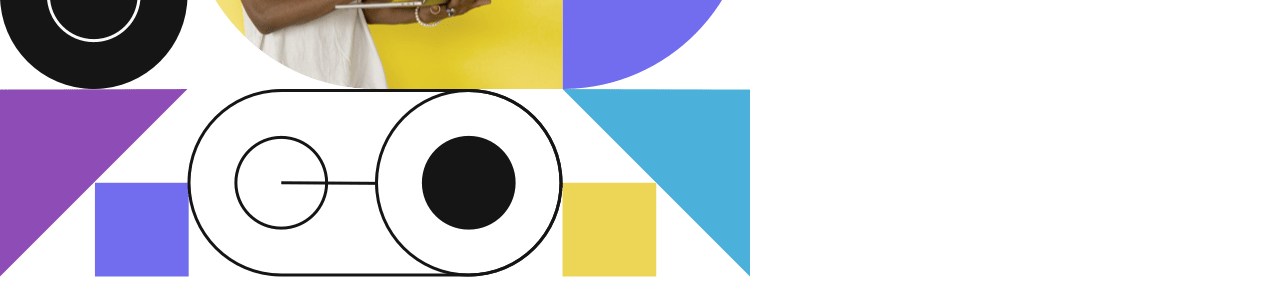
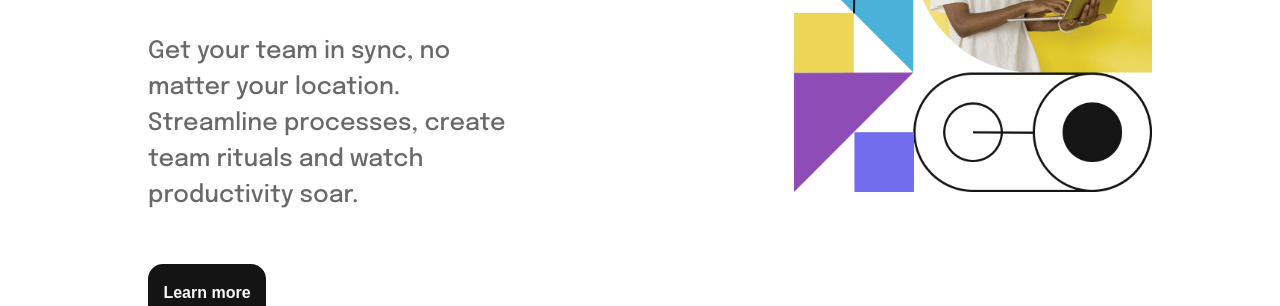
Before and after one commit to Ungrez/make-remote-work, a website with bundled scripts: page index.html in a window 1280 px wide. Shown: the part 381-687 px from the top of the page. Built offline with nearby package versions, Linux system fonts and the light colour scheme.

Commit message:
desktop view

```diff
--- a/index.html
+++ b/index.html
@@ -47,19 +47,20 @@
     </nav>
     <main id="main">
         <div id="main_pic">
-            <img src="./imgs/image-hero-mobile.png" />
+            <img class="mobile" src="./imgs/image-hero-mobile.png" />
+            <img class="desktop" src="./imgs/image-hero-desktop.png" />
         </div>
         <div id="main_description">
             <h2>Make remote work</h2>
             <p>Get your team in sync, no matter your location. Streamline processes, create team rituals and watch
                 productivity soar.</p>
             <button id="main_description_button">Learn more</button>
-        </div>
-        <div id="main_firms">
-            <div><img src="./imgs/client-databiz.svg" /></div>
-            <div><img src="./imgs/client-audiophile.svg" /></div>
-            <div><img src="./imgs/client-meet.svg" /></div>
-            <div><img src="./imgs/client-maker.svg" /></div>
+            <div id="main_firms">
+                <div><img src="./imgs/client-databiz.svg" /></div>
+                <div><img src="./imgs/client-audiophile.svg" /></div>
+                <div><img src="./imgs/client-meet.svg" /></div>
+                <div><img src="./imgs/client-maker.svg" /></div>
+            </div>
         </div>
     </main>
 </body>
--- a/sass/_main-section.scss
+++ b/sass/_main-section.scss
@@ -6,8 +6,15 @@
   background-color: white;
   padding-top: 15px;
 
-  &_pic img {
-    max-width: 100%;
+  &_pic {
+    align-self: center;
+    & img.mobile {
+      max-width: 100%;
+      display: block;
+    }
+    & img.desktop {
+      display: none;
+    }
   }
   &_description {
     display: flex;
@@ -37,6 +44,9 @@
       color: $white-color;
       align-self: center;
       border: none;
+      cursor: pointer;
+      transition: 0.5s;
+      border: 2px solid $black-color;
     }
   }
 
@@ -55,4 +65,60 @@
       }
     }
   }
+  @include mq(lg) {
+    display: flex;
+    flex-direction: row-reverse;
+    padding-top: 15px;
+    max-width: 80%;
+    gap: 5vw;
+    margin: 0 auto;
+    justify-content: space-between;
+
+    &_pic {
+      flex-basis: 35%;
+      align-self: flex-start;
+      & img.mobile {
+        display: none;
+      }
+      & img.desktop {
+        max-width: 100%;
+        display: block;
+        align-self: center;
+      }
+    }
+    &_description {
+      padding: 20px;
+      justify-content: center;
+      text-align: left;
+      gap: 20px;
+      flex-basis: 50%;
+
+      & h2 {
+        font-size: 82px;
+        word-wrap: normal;
+      }
+      & p {
+        font-size: 24px;
+        padding: 30px 90px 30px 0;
+        line-height: 1.5;
+        color: $gray-color;
+      }
+      &_button {
+        width: 25%;
+        padding: 18px 5px;
+        align-self: flex-start;
+        &:hover {
+          background-color: #ffffff;
+          border: 2px solid $black-color;
+          color: $black-color;
+        }
+      }
+    }
+
+    &_firms {
+      margin-top: 40px;
+      width: 100%;
+      align-self: center;
+    }
+  }
 }
--- a/sass/_mixins.scss
+++ b/sass/_mixins.scss
@@ -1,3 +1,11 @@
-@import "variables";
-@import "typography";
-@import "reset";
+@mixin mq($breakpoint) {
+  $size: map-get($breakpoints, $breakpoint);
+
+  @if ($size) {
+    @media (min-width: $size) {
+      @content;
+    }
+  } @else {
+    @error '"#{$breakpoint}" - error';
+  }
+} ;
--- a/sass/_nav.scss
+++ b/sass/_nav.scss
@@ -9,11 +9,13 @@
   &_title {
     font-size: 36px;
     align-self: center;
+    cursor: pointer;
   }
 
   &_menu {
     height: 20px;
     align-self: center;
+    cursor: pointer;
   }
   &_menu_links {
     display: flex;
@@ -27,7 +29,6 @@
     z-index: 3;
     color: $gray-color;
     transition: 0.5s;
-    overflow-y: scroll;
 
     &.hidden {
       right: -100%;
@@ -45,11 +46,13 @@
       justify-content: space-between;
       z-index: 2;
       transition: 0.5s;
+      cursor: pointer;
 
       & img {
         z-index: 1;
         height: 8px;
         align-self: center;
+        cursor: pointer;
       }
       &.loaded img {
         transform: rotate(180deg);
@@ -71,14 +74,16 @@
       margin: 30px auto 20px;
       font-size: 16px;
       text-align: center;
+      cursor: pointer;
     }
     & button {
+      cursor: pointer;
       width: 80%;
       align-self: center;
       padding: 15px;
       font-size: 16px;
       color: $gray-color;
-      border: 1.8px solid $black-color;
+      border: 2px solid $black-color;
       background-color: #ffffff;
       border-radius: 15px;
       font-weight: 700;
@@ -105,6 +110,91 @@
       }
     }
   }
+  @include mq(lg) {
+    padding: 0 30px;
+    justify-content: space-between;
+    align-self: center;
+
+    &_title {
+      font-size: 38px;
+    }
+
+    &_menu {
+      display: none;
+    }
+    &_menu_links {
+      display: flex;
+      position: static;
+      flex-direction: row;
+      flex-grow: 1;
+
+      &.hidden {
+        right: 0;
+      }
+
+      & ul#nav_menu_li {
+        display: flex;
+        flex-grow: 1;
+        font-size: 16px;
+        align-self: center;
+        gap: 30px;
+        margin-left: 70px;
+      }
+      & li {
+        font-size: 18px;
+        &:hover {
+          color: $black-color;
+        }
+
+        & img {
+          margin-left: 20px;
+        }
+        &.loaded img {
+          transform: rotate(180deg);
+        }
+      }
+      & ul#nav_menu_li > li:nth-child(1) {
+        display: none;
+      }
+      & p {
+        margin-right: 20px;
+        font-size: 16px;
+        text-align: right;
+        align-self: center;
+        &:hover {
+          color: $black-color;
+        }
+      }
+      & button {
+        cursor: pointer;
+        width: 10%;
+        align-self: center;
+        padding: 15px;
+        &:hover {
+          color: $black-color;
+        }
+      }
+      & ul#dropdown-features,
+      ul#dropdown-company {
+        display: none;
+        padding: 5px 20px;
+        & li {
+          justify-content: left;
+          align-self: center;
+          & img {
+            height: 20px;
+            margin-right: 20px;
+            width: 20px;
+          }
+        }
+        &.loaded {
+          display: block;
+          z-index: 1;
+          animation: showDropdown 0.5s ease-in-out forwards;
+        }
+      }
+    }
+  }
 }
 @keyframes showDropdown {
   from {
--- a/sass/_variables.scss
+++ b/sass/_variables.scss
@@ -1,3 +1,12 @@
 $white-color: hsl(0, 0%, 98%);
 $gray-color: hsl(0, 0%, 41%);
 $black-color: hsl(0, 0%, 8%);
+
+$breakpoints: (
+  "xs": 0,
+  "sm": 576px,
+  "md": 768px,
+  "lg": 992px,
+  "xl": 1200px,
+  "xxl": 1400px,
+);
--- a/sass/main.scss
+++ b/sass/main.scss
@@ -1,4 +1,5 @@
 @import "variables";
+@import "mixins";
 @import "typography";
 @import "reset";
 @import "nav";
```
Also changed, not shown: css/main.min.css, 1 other file.
